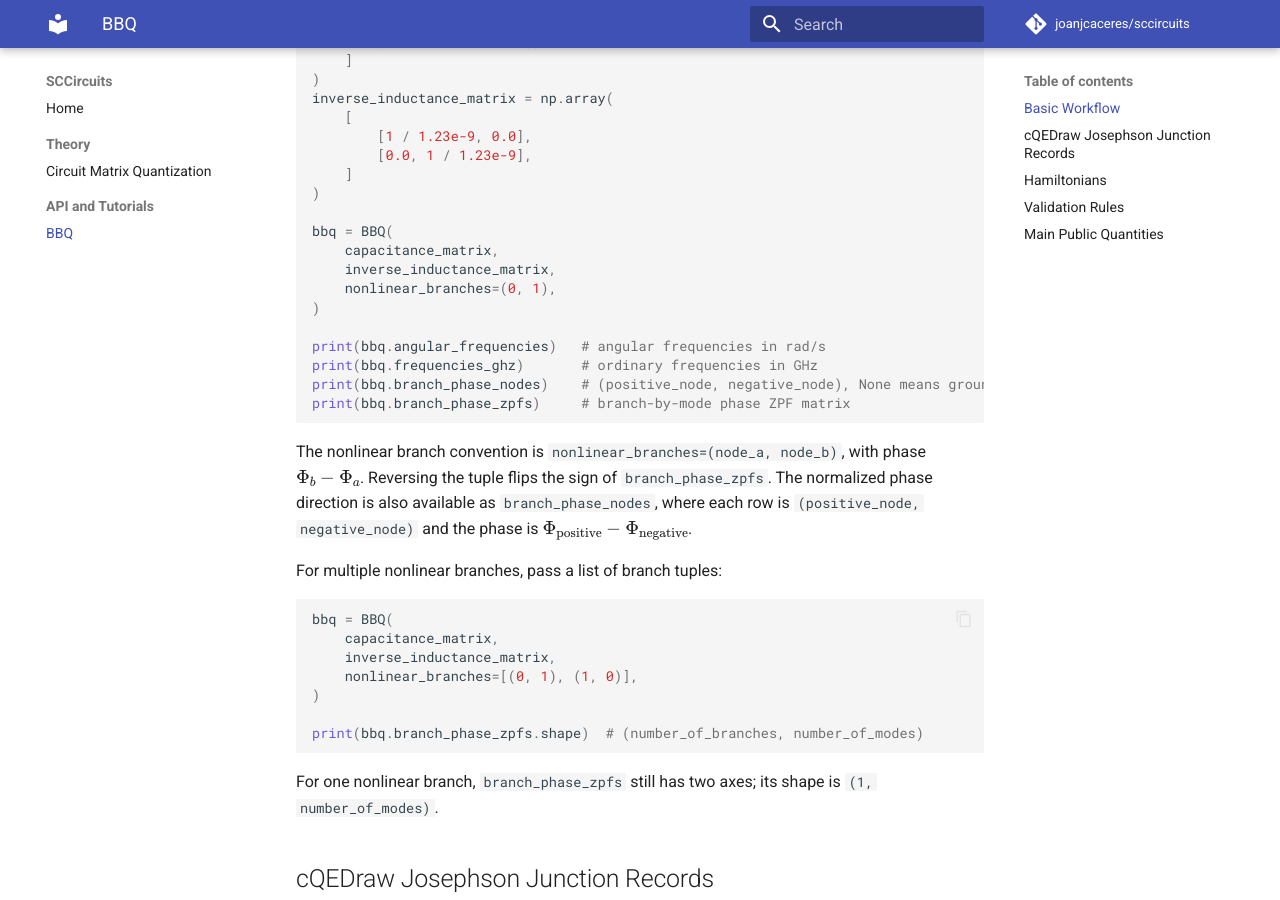
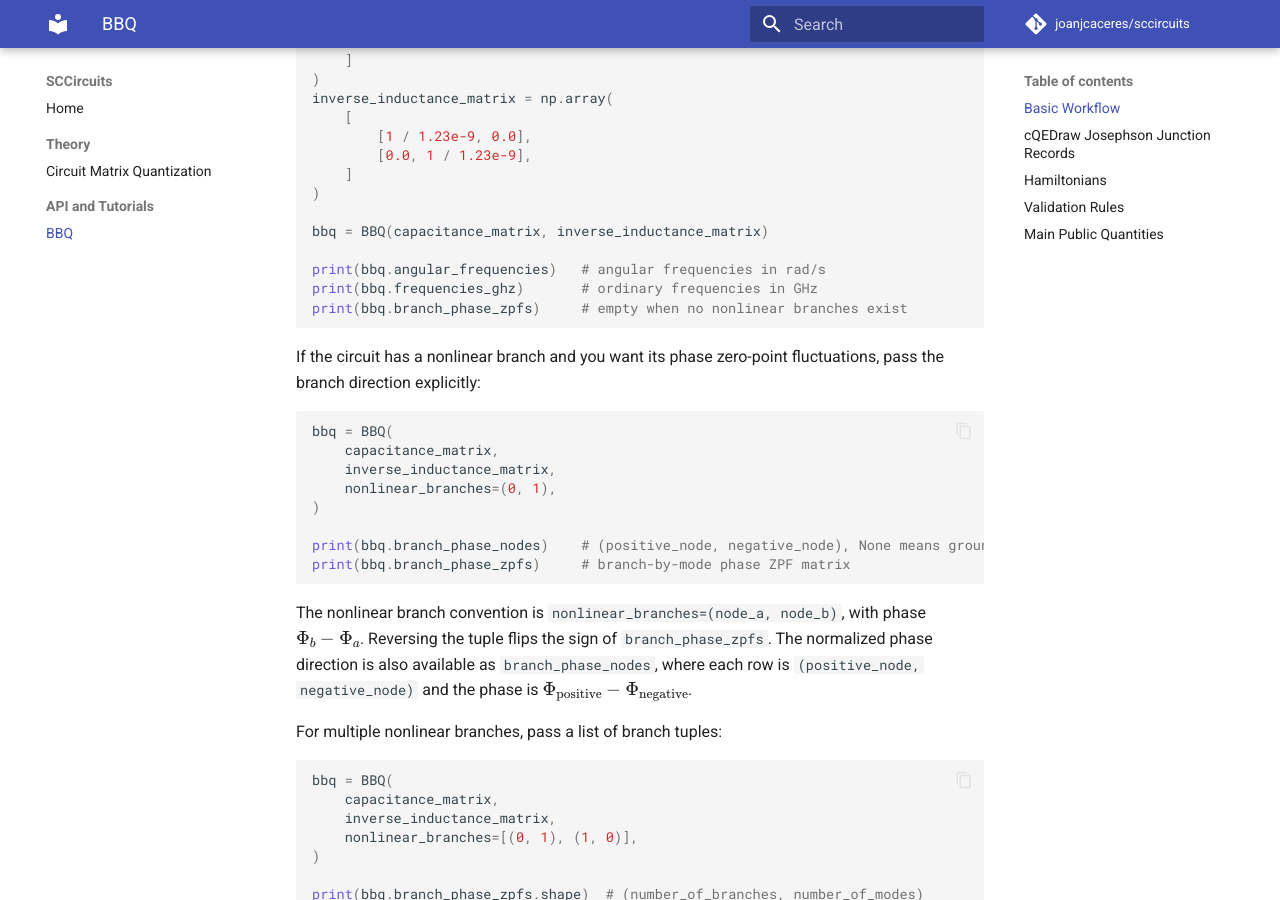
Before and after one commit to joanjcaceres/sccircuits, an MkDocs documentation site: the page built from docs/api/bbq.md, in a window 1280 px wide and 900 px high, scrolled down 440 px. Built offline with MkDocs 1.6.1 and Material for MkDocs 9.7.7, drawn with Linux system fonts in a browser that asks for light colours; comment, search, counter and statistics services are not loaded; some of the changed text lies outside the part shown.

Commit message:
Allow linear BBQ without nonlinear branches

````diff
--- a/docs/api/bbq.md
+++ b/docs/api/bbq.md
@@ -24,14 +24,23 @@
     ]
 )
 
+bbq = BBQ(capacitance_matrix, inverse_inductance_matrix)
+
+print(bbq.angular_frequencies)   # angular frequencies in rad/s
+print(bbq.frequencies_ghz)       # ordinary frequencies in GHz
+print(bbq.branch_phase_zpfs)     # empty when no nonlinear branches exist
+```
+
+If the circuit has a nonlinear branch and you want its phase zero-point
+fluctuations, pass the branch direction explicitly:
+
+```python
 bbq = BBQ(
     capacitance_matrix,
     inverse_inductance_matrix,
     nonlinear_branches=(0, 1),
 )
 
-print(bbq.angular_frequencies)   # angular frequencies in rad/s
-print(bbq.frequencies_ghz)       # ordinary frequencies in GHz
 print(bbq.branch_phase_nodes)    # (positive_node, negative_node), None means ground
 print(bbq.branch_phase_zpfs)     # branch-by-mode phase ZPF matrix
 ```
@@ -131,8 +140,8 @@
 - `capacitance_matrix` and `inverse_inductance_matrix` are finite square matrices.
 - Both matrices are symmetric and have the same shape.
 - `capacitance_matrix` is positive on the retained physical capacitance subspace.
-- `nonlinear_branches` is either one valid branch tuple or a non-empty iterable
-  of valid branch tuples.
+- `nonlinear_branches`, when provided, is either one valid branch tuple or an
+  iterable of valid branch tuples.
 - Only positive finite normal modes are retained.
 
 Null or numerically tiny capacitance directions are projected out before the
````
Also changed, not shown: README.md (+4 -7 lines), 2 other files.
